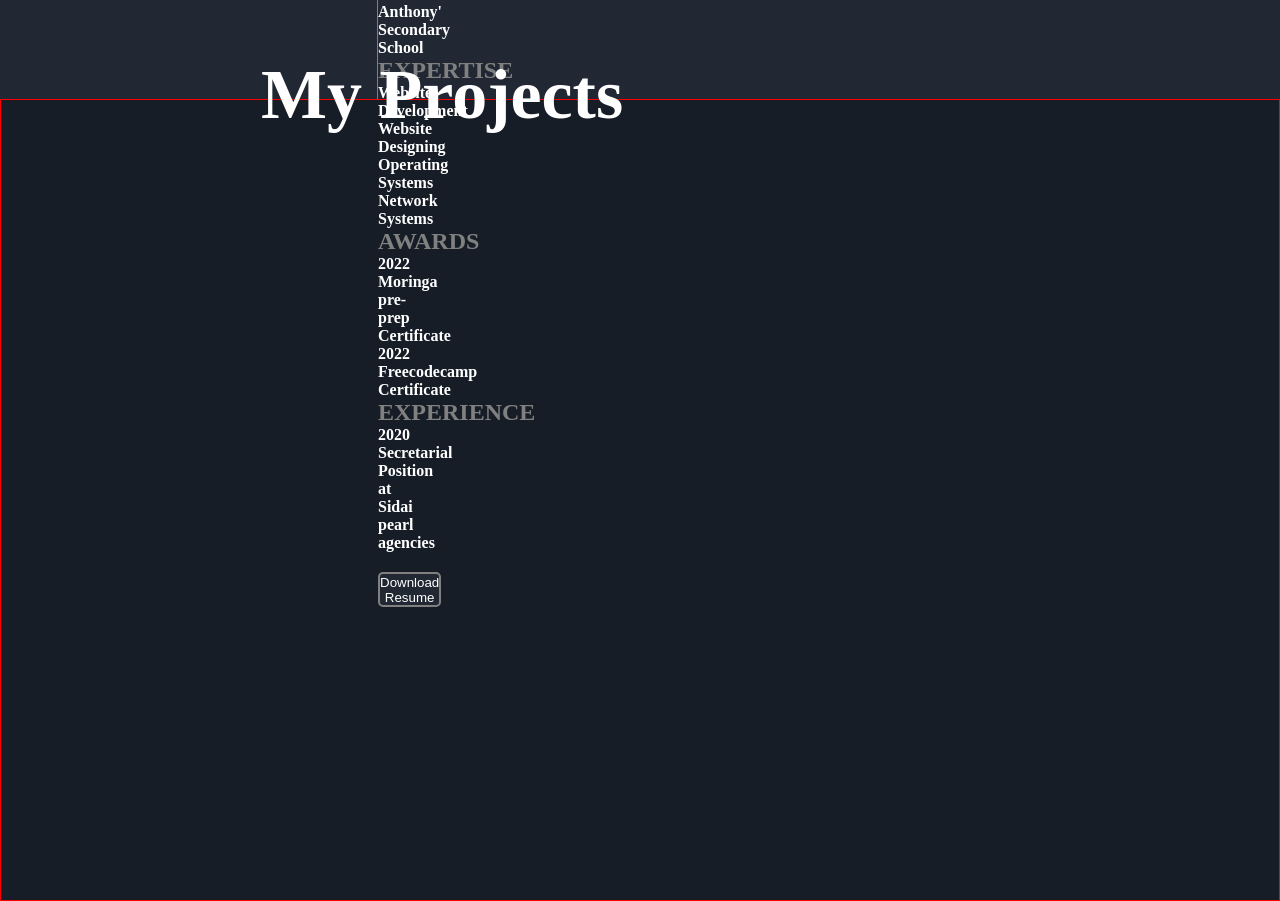
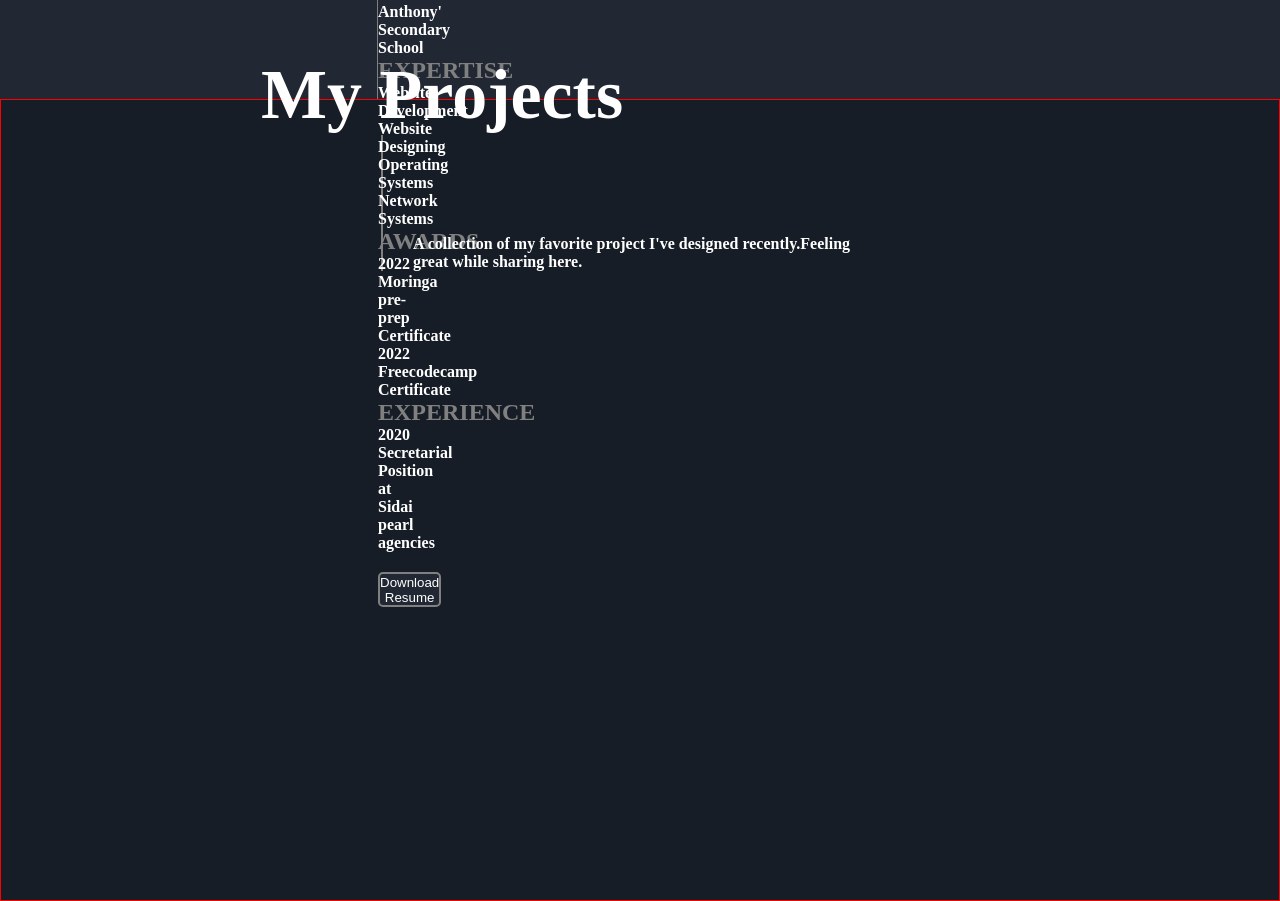
Before and after one commit to Kariuki1976/Portfolio, a plain HTML site: page index.html in a window 1280 px wide. Shown: the part 2760-3661 px from the top of the page. Drawn offline with Linux system fonts and the light colour scheme.

```diff
--- a/index.html
+++ b/index.html
@@ -116,8 +116,8 @@
     <!-- My projects -->
     <div class="section5">
         <h1 class="zorro"><b>My Projects</b></h1>
-        <div>
-
+        <div class="collection">
+            <p id="collection"><b>A collection of my favorite project I've designed recently.Feeling <br>great while sharing here.</b></p>
         </div>
     </div>
 </body>
--- a/style.css
+++ b/style.css
@@ -386,3 +386,15 @@ ul {
     font-size: 70px;
     color: white;
 }
+
+.collection {
+    border-left: 2px solid grey;
+    padding-top: 100px;
+    margin-left: 380px;
+}
+
+#collection {
+    /* border: 1px solid red; */
+    color: white;
+    padding-left: 30px;
+}
```
Also changed, not shown: Image/burger.png (added), Image/javascript.png (added), 1 other file.
